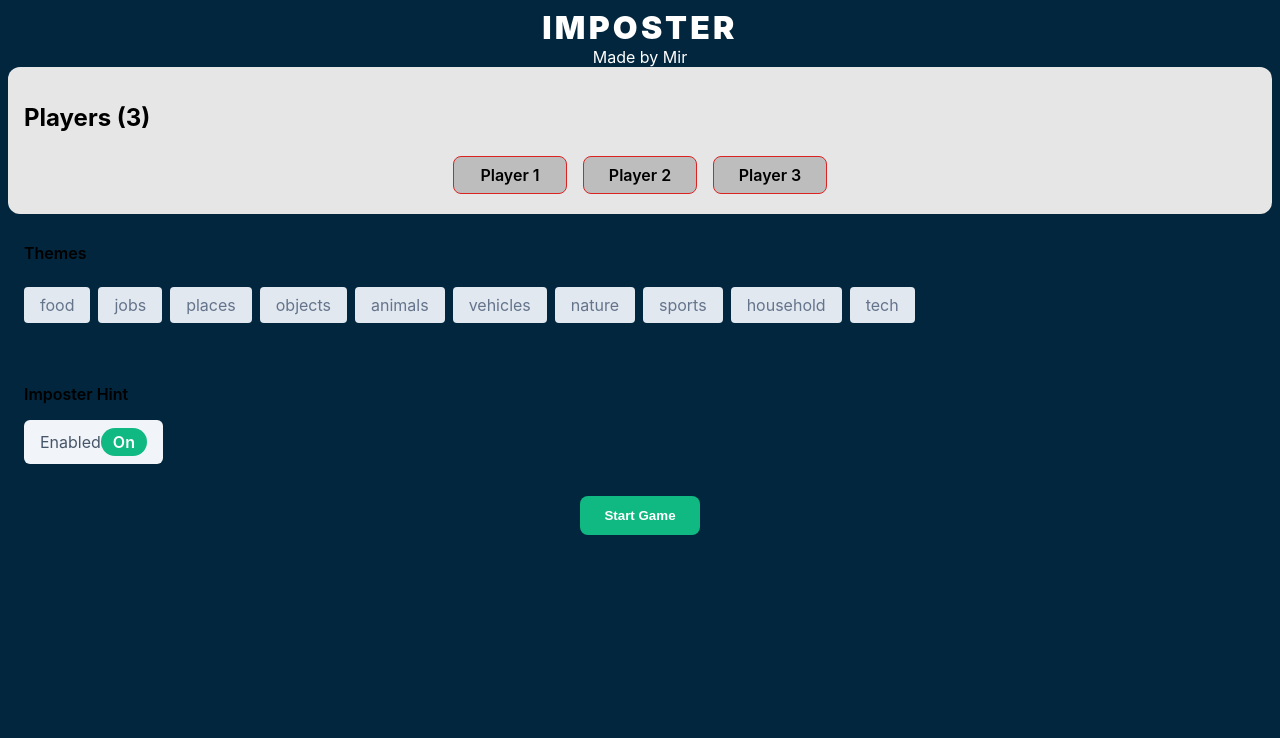
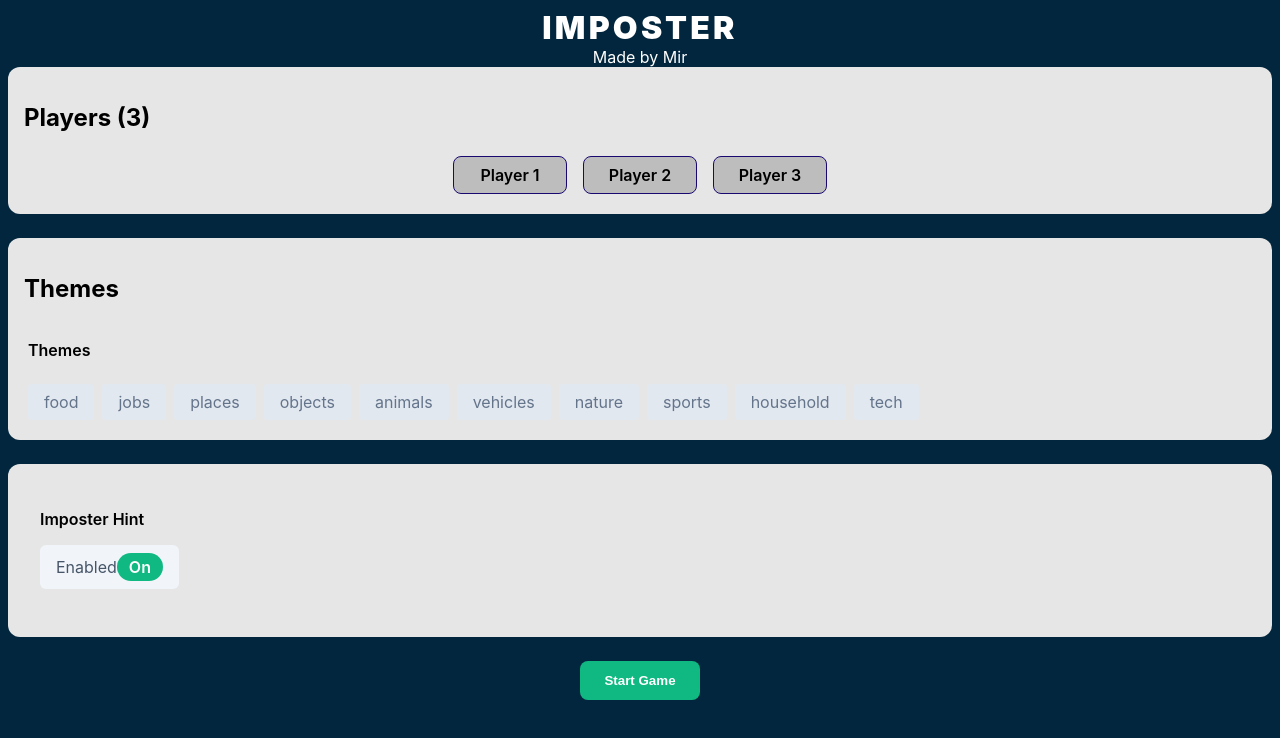
Before and after one commit to mirajhaq/imposter-vercel, a Next.js app: page / in a window 1280 px wide. Shown: the top 738 px of the page. Built offline with nearby package versions, Linux system fonts and the light colour scheme.

Commit message:
Tile style changes

```diff
--- a/src/app/globals.css
+++ b/src/app/globals.css
@@ -58,6 +58,7 @@ html, body {
   background-color: rgb(230, 230, 230);
   padding: 1rem;
   border-radius: 12px;
+  margin-bottom: 1.5rem;
 }
 
 /* Flex container for centering */
--- a/src/components/PlayerEditorModal.tsx
+++ b/src/components/PlayerEditorModal.tsx
@@ -52,24 +52,24 @@ export default function PlayerEditorModal({ numPlayers, localNames, setLocalName
         zIndex: 50,
       }}
     >
-      <div style={{ backgroundColor: 'white', borderRadius: '12px', maxWidth: '28rem', width: '100%', maxHeight: '80vh', overflowY: 'auto' }}>
+      <div style={{ backgroundColor: '#f1ededff', borderRadius: '12px', maxWidth: '28rem', width: '100%', maxHeight: '80vh', overflowY: 'auto' }}>
         <div style={{ padding: '1.5rem' }}>
           <div style={{ display: 'flex', alignItems: 'center', justifyContent: 'space-between', marginBottom: '1.5rem' }}>
             <h3 style={{ fontSize: '1.25rem', fontWeight: '600', color: '#1e293b' }}>Edit Player Names</h3>
-            <button onClick={onClose} style={{ color: '#9ca3af', backgroundColor: 'transparent', border: 'none', cursor: 'pointer', fontSize: '1.5rem' }}>×</button>
+            <button onClick={onClose} style={{ color: '#000000ff', backgroundColor: 'transparent', border: 'none', cursor: 'pointer', fontSize: '1.5rem' }}>×</button>
           </div>
 
           <div style={{ display: 'flex', flexDirection: 'column', gap: '1rem' }}>
             {Array.from({ length: numPlayers }).map((_, i) => (
               <div key={i} style={{ display: 'flex', alignItems: 'center', gap: '0.75rem' }}>
-                <div style={{ width: '2rem', height: '2rem', backgroundColor: '#dbeafe', borderRadius: '50%', display: 'flex', alignItems: 'center', justifyContent: 'center', flexShrink: 0 }}>
-                  <span style={{ color: '#3b82f6', fontWeight: '500', fontSize: '0.875rem' }}>{i + 1}</span>
+                <div style={{ width: '2rem', height: '2rem', backgroundColor: '#757475ff', borderRadius: '50%', display: 'flex', alignItems: 'center', justifyContent: 'center', flexShrink: 0 }}>
+                  <span style={{ color: '#000000ff', fontWeight: '700', fontSize: '0.875rem' }}>{i + 1}</span>
                 </div>
                 <input
                   value={localNames[i] || ''}
                   onChange={(e) => handlePlayerNameChange(i, e.target.value)}
                   placeholder={`Player ${i + 1}`}
-                  style={{ flex: 1, padding: '0.5rem', border: '1px solid #276bc5ff', borderRadius: '0.375rem' }}
+                  style={{ flex: 1, padding: '0.5rem', border: '2px solid #000000ff', borderRadius: '0.375rem' }}
                 />
                 {numPlayers > 3 && (
                   <button
@@ -97,7 +97,7 @@ export default function PlayerEditorModal({ numPlayers, localNames, setLocalName
                 <button
                   onClick={addPlayerFromEditor}
                   disabled={!newPlayerName.trim()}
-                  style={{ padding: '0.5rem 1rem', opacity: newPlayerName.trim() ? 1 : 0.5, cursor: newPlayerName.trim() ? 'pointer' : 'not-allowed', backgroundColor: '#3b82f6', color: 'white', borderRadius: '0.375rem', border: 'none' }}
+                  style={{ padding: '0.5rem 1rem', opacity: newPlayerName.trim() ? 1 : 1, cursor: newPlayerName.trim() ? 'pointer' : 'not-allowed', backgroundColor: '#baeb09ff', color: 'black', borderRadius: '0.375rem', border: 'none' }}
                 >
                   Add
                 </button>
@@ -108,7 +108,7 @@ export default function PlayerEditorModal({ numPlayers, localNames, setLocalName
           <div style={{ marginTop: '2rem' }}>
             <button
               onClick={onClose}
-              style={{ width: '100%', padding: '0.75rem', backgroundColor: '#3b82f6', color: 'white', borderRadius: '0.375rem', border: 'none', cursor: 'pointer', fontWeight: '500' }}
+              style={{ width: '100%', padding: '0.75rem', backgroundColor: '#1f1313ff', color: 'white', borderRadius: '0.375rem', border: 'none', cursor: 'pointer', fontWeight: '500' }}
             >
               Done
             </button>
--- a/src/components/PlayerTile.tsx
+++ b/src/components/PlayerTile.tsx
@@ -21,7 +21,7 @@ export default function PlayerTile({ name, onClick }: PlayerTileProps) {
           padding: '0.5rem 1rem',
           backgroundColor: '#bdbdbdff',
           borderRadius: '8px',
-          border: '1px solid rgb(219, 35, 35)',
+          border: '1px solid rgba(26, 7, 112, 1)',
           minWidth: '80px',
           textAlign: 'center',
         }}
--- a/src/components/SetupScreen.tsx
+++ b/src/components/SetupScreen.tsx
@@ -60,6 +60,7 @@ export default function SetupScreen({
             justifyContent: 'center', // centers the tiles
             gap: '0.5rem',           // spacing between tiles
           }}>
+
             {Array.from({ length: numPlayers }).map((_, i) => (
             <PlayerTile
             key={i}
@@ -69,18 +70,35 @@ export default function SetupScreen({
         ))}
       </div>
     </div>
+
+
       {/* Theme Section */}
+      <div
+        className="card p-4 sm:p-6 cursor-pointer hover:shadow-md transition"
+        onClick={() => setShowThemeEditor(true)}
+      >
+        <div className="text-center mb-4">
+          <h2 className="text-lg font-semibold">Themes</h2>
+        </div>
+
         <ThemeTile
           selectedThemes={selectedThemes}
           allThemes={allThemes}
           onClick={() => setShowThemeEditor(true)}
         />
+      </div>
 
         {/* Imposter Hint Toggle */}
+        <div className="card p-4 sm:p-6 cursor-pointer hover:shadow-md transition">
+          <div className="text-center mb-4">
+
+          </div>
+
           <ImposterHintToggle
             imposterGetsHint={imposterGetsHint}
             setImposterGetsHint={setImposterGetsHint}
           />
+        </div>
 
         {/* Start Game */}
         <div className="text-center">
--- a/src/components/ThemeTile.tsx
+++ b/src/components/ThemeTile.tsx
@@ -14,10 +14,8 @@ export default function ThemeTile({ selectedThemes, allThemes, onClick }: ThemeT
       style={{
         all: 'unset',
         cursor: 'pointer',
-        display: 'block',
-        maxWidth: 'none',
-        marginBottom: '1rem',
-        padding: '1rem',
+        display: 'inline-block',
+        margin: '0.25rem', // add spacing around each tile
       }}
     >
       <h2 style={{ fontSize: '1rem', fontWeight: '600', color: '#000000ff', marginBottom: '1.5rem' }}>Themes</h2>
@@ -34,7 +32,7 @@ export default function ThemeTile({ selectedThemes, allThemes, onClick }: ThemeT
           : selectedThemes.map((theme) => (
               <span
                 key={theme}
-                style={{ padding: '0.5rem 1rem', backgroundColor: '#3b82f6', color: 'white', borderRadius: '9999px' }}
+                style={{ padding: '0.5rem 1rem', backgroundColor: '#c79611ff', color: 'white', borderRadius: '9999px' }}
               >
                 {theme}
               </span>
```
Lines whose indentation alone changed are shown as unchanged.
